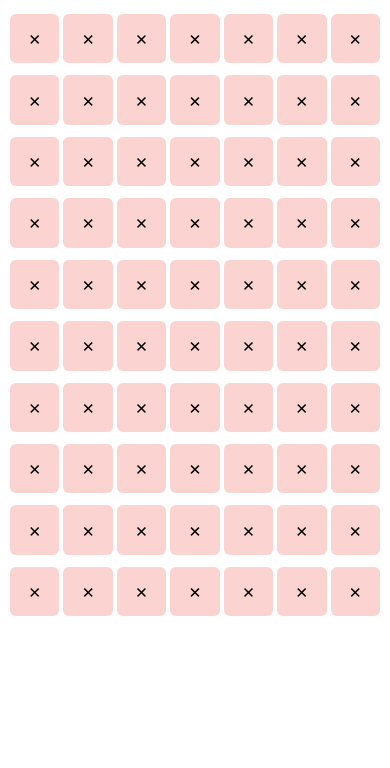
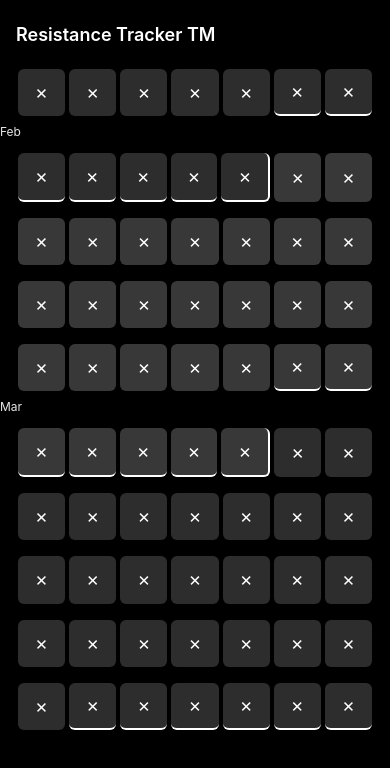
Before and after one commit to m4cbeth/resistant-tracker-warp, a React Native app: screen / in a window 390 px wide. Shown: the top 768 px of the page. Built offline with nearby package versions, Linux system fonts and the light colour scheme; no server answers; the database is empty.

Commit message:
updated styles

```diff
--- a/App.tsx
+++ b/App.tsx
@@ -14,6 +14,6 @@
 const styles = StyleSheet.create({
   container: {
     flex: 1,
-    backgroundColor: '#fff',
+    backgroundColor: '#000',
   },
 });
--- a/package.json
+++ b/package.json
@@ -9,6 +9,7 @@
     "web": "expo start --web"
   },
   "dependencies": {
+    "@react-native-async-storage/async-storage": "^1.24.0",
     "date-fns": "^4.1.0",
     "expo": "~53.0.20",
     "expo-status-bar": "~2.2.3",
--- a/src/components/WeekRow.tsx
+++ b/src/components/WeekRow.tsx
@@ -1,33 +1,69 @@
 import React from 'react';
 import { View, Pressable, Text, StyleSheet } from 'react-native';
+import { addDays } from 'date-fns';
 import { dateKey } from '../utils/dates';
 
 type Props = {
   days: Date[];
   values: Record<string, boolean | undefined>;
   onToggle: (day: Date) => void;
+  monthLabel?: string;
 };
 
-export function WeekRow({ days, values, onToggle }: Props) {
+export function WeekRow({ days, values, onToggle, monthLabel }: Props) {
   return (
+    <View style={styles.wrapper}>
+      {monthLabel ? (
+        <Text style={styles.monthLabel}>{monthLabel}</Text>
+      ) : null}
       <View style={styles.row}>
-      {days.map((d) => {
+        {days.map((d, idx) => {
           const key = dateKey(d);
           const v = values[key];
+          const month = d.getMonth();
+          // Shading: alternate by month
+          const monthShade = month % 2 === 0 ? styles.shadeEven : styles.shadeOdd;
+          // Borders: right border if next day is next month; bottom border if same weekday next week is next month
+          const nextDay = idx < 6 ? days[idx + 1] : undefined;
+          const crossMonthRight = nextDay && nextDay.getMonth() !== month;
+          const belowDay = addDays(d, 7);
+          const crossMonthBelow = belowDay.getMonth() !== month;
           return (
-          <Pressable key={key} style={[styles.cell, v ? styles.ok : styles.bad]} onPress={() => onToggle(d)}>
+            <Pressable
+              key={key}
+              style={[
+                styles.cell,
+                monthShade,
+                crossMonthRight && styles.borderRight,
+                crossMonthBelow && styles.borderBottom,
+              ]}
+              onPress={() => onToggle(d)}
+            >
               <Text style={styles.label}>{v ? '✓' : '✗'}</Text>
             </Pressable>
           );
         })}
       </View>
+    </View>
   );
 }
 
 const styles = StyleSheet.create({
-  row: { flexDirection: 'row', paddingHorizontal: 8, paddingVertical: 4 },
-  cell: { flex: 1, aspectRatio: 1, alignItems: 'center', justifyContent: 'center', margin: 2, borderRadius: 6, backgroundColor: '#eee' },
-  ok: { backgroundColor: '#c7f5c4' },
-  bad: { backgroundColor: '#fbd3d0' },
-  label: { fontSize: 18 }
+  wrapper: { flexDirection: 'column' },
+  monthLabel: { color: '#ffffff', marginBottom: 6, fontSize: 12, opacity: 0.9 },
+  row: { flexDirection: 'row', paddingHorizontal: 16, paddingVertical: 6 },
+  cell: {
+    flex: 1,
+    aspectRatio: 1,
+    alignItems: 'center',
+    justifyContent: 'center',
+    margin: 2,
+    borderRadius: 6,
+    backgroundColor: '#2a2a2a',
+  },
+  shadeEven: { backgroundColor: '#2d2d2d' },
+  shadeOdd: { backgroundColor: '#383838' },
+  borderRight: { borderRightColor: '#ffffff', borderRightWidth: 2 },
+  borderBottom: { borderBottomColor: '#ffffff', borderBottomWidth: 2 },
+  label: { fontSize: 18, color: '#ffffff' },
 });
--- a/src/firebase.ts
+++ b/src/firebase.ts
@@ -1,6 +1,8 @@
 import Constants from 'expo-constants';
 import { initializeApp, getApps } from 'firebase/app';
-import { getFirestore } from 'firebase/firestore';
+import { getFirestore, initializeFirestore } from 'firebase/firestore';
+import { getAuth, onAuthStateChanged, signInAnonymously, initializeAuth, getReactNativePersistence } from 'firebase/auth';
+import ReactNativeAsyncStorage from '@react-native-async-storage/async-storage';
 
 const firebaseConfig = (Constants.expoConfig as any)?.extra?.firebase
   || (Constants.manifest as any)?.extra?.firebase
@@ -14,4 +16,27 @@
   };
 
 const app = getApps().length ? getApps()[0] : initializeApp(firebaseConfig);
+// Use React Native persistence for Auth
+export const auth = getApps().length ? getAuth() : initializeAuth(app, {
+  persistence: getReactNativePersistence(ReactNativeAsyncStorage as any),
+});
+// Enable long polling for Firestore to better support Expo Go/tunnels
+initializeFirestore(app, { experimentalAutoDetectLongPolling: true, useFetchStreams: false });
 export const db = getFirestore(app);
+
+export async function ensureAnonymousSignIn(): Promise<void> {
+  return new Promise((resolve, reject) => {
+    const unsub = onAuthStateChanged(auth, async (user) => {
+      try {
+        if (!user) {
+          await signInAnonymously(auth);
+        }
+        resolve();
+      } catch (e) {
+        reject(e);
+      } finally {
+        unsub();
+      }
+    });
+  });
+}
--- a/src/screens/EndlessCalendar.tsx
+++ b/src/screens/EndlessCalendar.tsx
@@ -1,9 +1,10 @@
-import React, { useMemo, useState, useCallback, useEffect, useRef } from 'react';
-import { FlatList, View, StyleSheet, NativeScrollEvent, NativeSyntheticEvent } from 'react-native';
-import { addWeeks } from 'date-fns';
+import React, { useMemo, useState, useCallback, useEffect } from 'react';
+import { FlatList, View, StyleSheet, Text } from 'react-native';
+import { addWeeks, format } from 'date-fns';
 import { WeekRow } from '../components/WeekRow';
 import { getWeekStart, weekDays, dateKey } from '../utils/dates';
 import { getValuesForRange, toggleDay } from '../services/days';
+import { ensureAnonymousSignIn } from '../firebase';
 
 const WINDOW = 30; // number of weeks kept around anchor
 
@@ -13,11 +14,18 @@
 
   const [values, setValues] = useState<Record<string, boolean>>({});
 
-  // Load values for visible range
+  // Ensure auth then load values for visible range
   useEffect(() => {
+    let mounted = true;
+    (async () => {
+      await ensureAnonymousSignIn();
+      if (!mounted) return;
       const start = data[0];
       const end = addWeeks(data[data.length - 1], 1);
-    getValuesForRange(start, end).then((set) => setValues((prev) => ({ ...prev, ...set })));
+      const set = await getValuesForRange(start, end);
+      if (mounted) setValues((prev) => ({ ...prev, ...set }));
+    })();
+    return () => { mounted = false; };
   }, [data]);
 
   const onEndReached = useCallback(() => {
@@ -40,23 +48,35 @@
     });
   }, []);
 
+  const renderItem = ({ item }: { item: Date }) => {
+    const days = weekDays(item);
+    const hasMonthStart = days.some((d) => d.getDate() === 1);
+    const monthLabel = hasMonthStart ? format(days.find((d) => d.getDate() === 1)!, 'MMM') : undefined;
     return (
+      <WeekRow days={days} values={values} onToggle={onToggle} monthLabel={monthLabel} />
+    );
+  };
+
+  return (
+    <View style={styles.container}>
+      <Text style={styles.title}>Resistance Tracker TM</Text>
       <FlatList
         contentContainerStyle={styles.list}
         data={data}
         keyExtractor={(d) => d.toISOString()}
-      renderItem={({ item }) => (
-        <WeekRow days={weekDays(item)} values={values} onToggle={onToggle} />
-      )}
+        renderItem={renderItem}
         onEndReachedThreshold={0.6}
         onEndReached={onEndReached}
         ListHeaderComponent={<View onLayout={headerOnLayout} />}
         initialScrollIndex={WINDOW}
-      getItemLayout={(_, index) => ({ length: 56, offset: index * 56, index })}
+        getItemLayout={(_, index) => ({ length: 72, offset: index * 72, index })}
       />
+    </View>
   );
 }
 
 const styles = StyleSheet.create({
+  container: { flex: 1, backgroundColor: '#000000', paddingTop: 24 },
+  title: { color: '#ffffff', fontSize: 18, fontWeight: '600', paddingHorizontal: 16, marginBottom: 8 },
   list: { paddingVertical: 8 },
 });
```
Also changed, not shown: 2 other files (tests, documents, lock files or other folders). Lines whose indentation alone changed are shown as unchanged.
